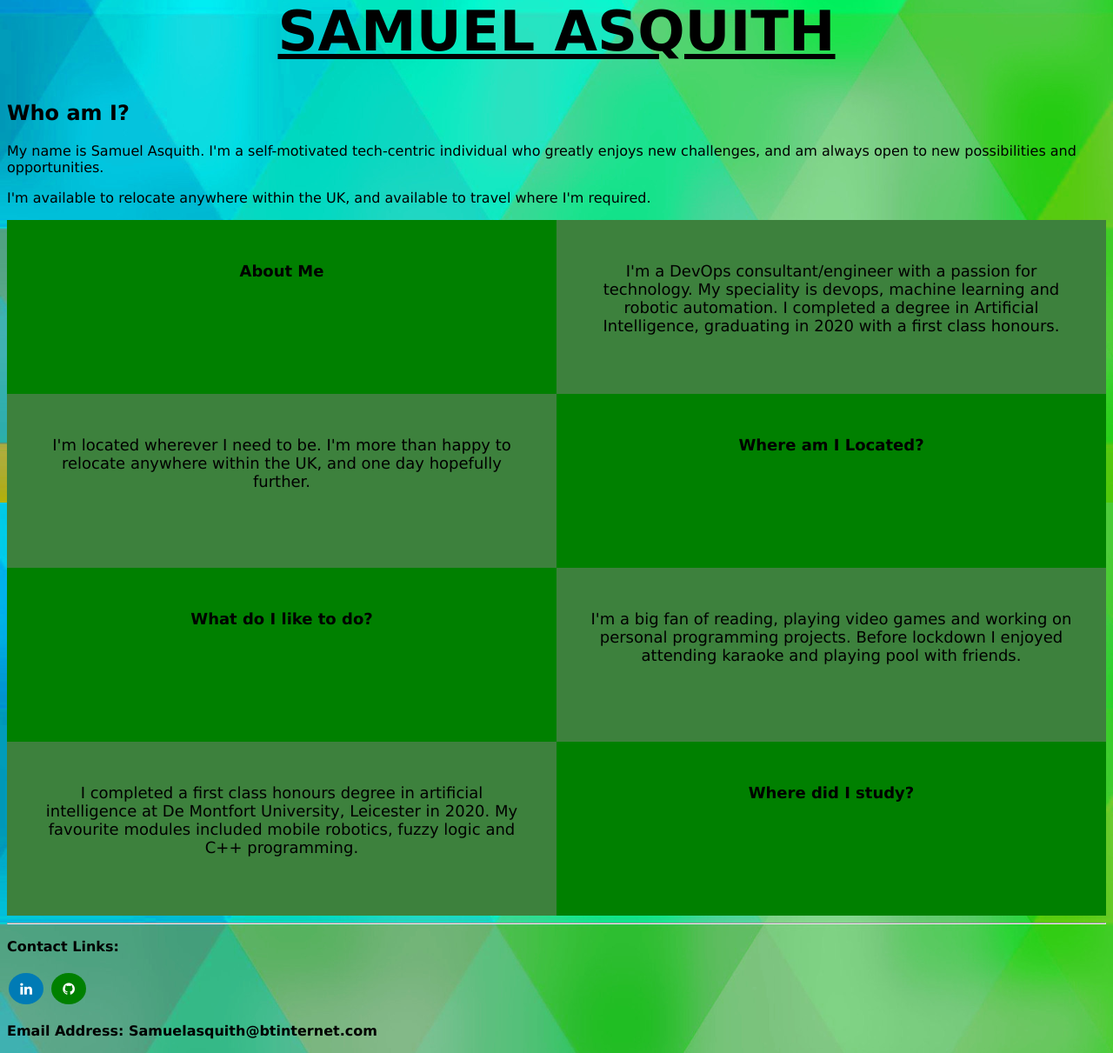
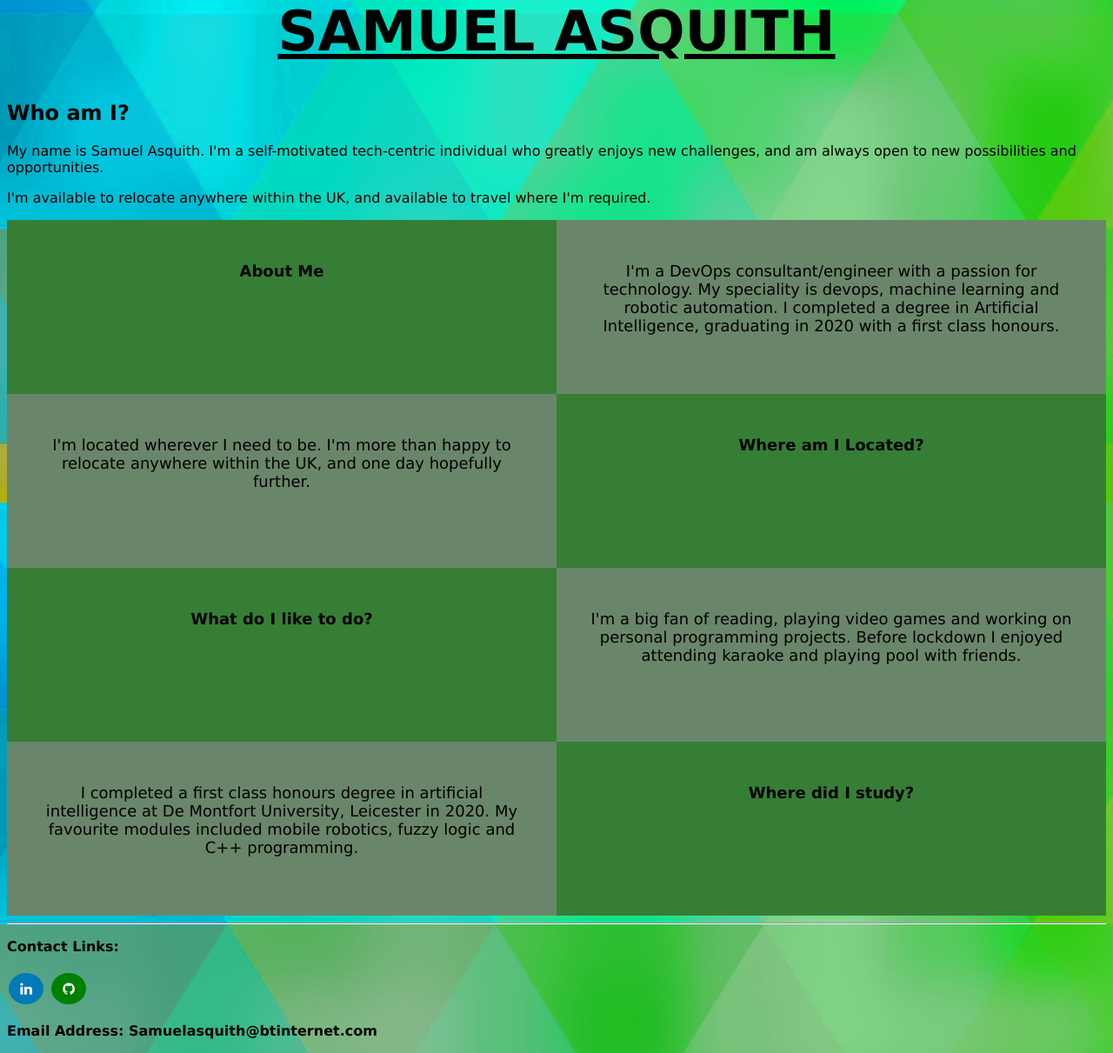
Before and after one commit to Sboncio/website, a Flask app: page / in a window 1280 px wide. Shown: the part 222-1433 px from the top of the page at 87% size. Run offline with Flask 2, Linux system fonts and the light colour scheme.

Commit message:
Better colours

```diff
--- a/app/application/static/css/main.css
+++ b/app/application/static/css/main.css
@@ -42,7 +42,7 @@ ul li a{
 }
 
 ul li a:hover{
-    background-color: rgb(52, 129, 52);
+    background-color: rgb(54, 126, 54);
     color: black;
 }
 /*
--- a/app/application/templates/home.html
+++ b/app/application/templates/home.html
@@ -14,10 +14,10 @@
 
 
     <div class="clearfix">
-        <div class="box" style="background-color: green">
+        <div class="box" style="background-color: rgb(54, 126, 54)">
         <p><b>About Me</b></p>
         </div>
-        <div class="box" style="background-color: rgb(61, 129, 61)">
+        <div class="box" style="background-color: rgb(106, 134, 106)">
         <p>I'm a DevOps consultant/engineer with a passion for technology.
             My speciality is devops, machine learning and robotic automation.
             I completed a degree in Artificial Intelligence, graduating in
@@ -25,22 +25,22 @@
         </div>
     </div>
     <div class="clearfix">
-        <div class="box" style="background-color: rgb(61, 129, 61)">
+        <div class="box" style="background-color: rgb(106, 134, 106)">
         <p>I'm located wherever I need to be. I'm more than happy to relocate
             anywhere within the UK, and one day hopefully further.
         </p>
         </div>
-        <div class="box" style="background-color: green">
+        <div class="box" style="background-color: rgb(54, 126, 54)">
         <p><b>Where am I Located?</b></p>
         </div>
     </div>
     <div class="clearfix">
-        <div class="box" style="background-color: green">
+        <div class="box" style="background-color: rgb(54, 126, 54)">
         <p><b>
             What do I like to do?
         </b></p>
         </div>
-        <div class="box" style="background-color: rgb(61, 129, 61)">
+        <div class="box" style="background-color: rgb(106, 134, 106)">
         <p>I'm a big fan of reading, playing video games and
             working on personal programming projects. Before lockdown
             I enjoyed attending karaoke and playing pool with friends.
@@ -48,7 +48,7 @@
         </div>
     </div>
     <div class="clearfix">
-        <div class="box" style="background-color: rgb(61, 129, 61)">
+        <div class="box" style="background-color: rgb(106, 134, 106)">
         <p>
             I completed a first class honours degree in artificial
             intelligence at De Montfort University, Leicester in 2020. My
@@ -56,7 +56,7 @@
             C++ programming.
         </p>
         </div>
-        <div class="box" style="background-color: green">
+        <div class="box" style="background-color: rgb(54, 126, 54)">
         <p><b>
             Where did I study?
         </b></p>
```
